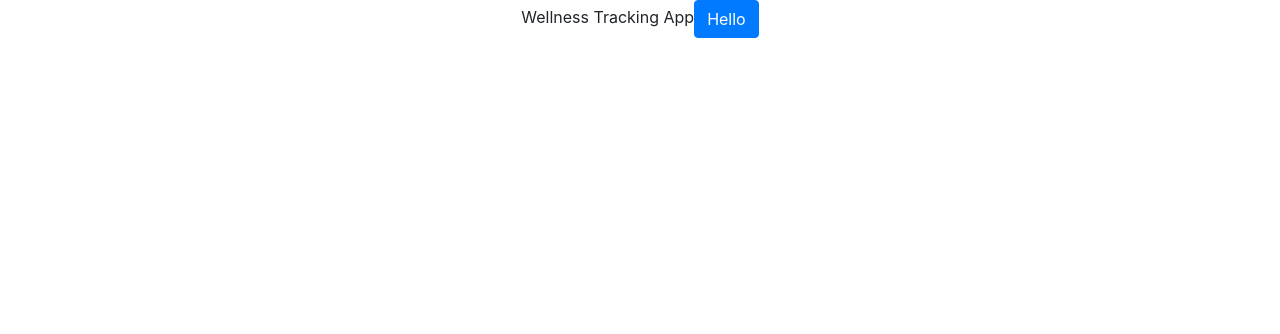
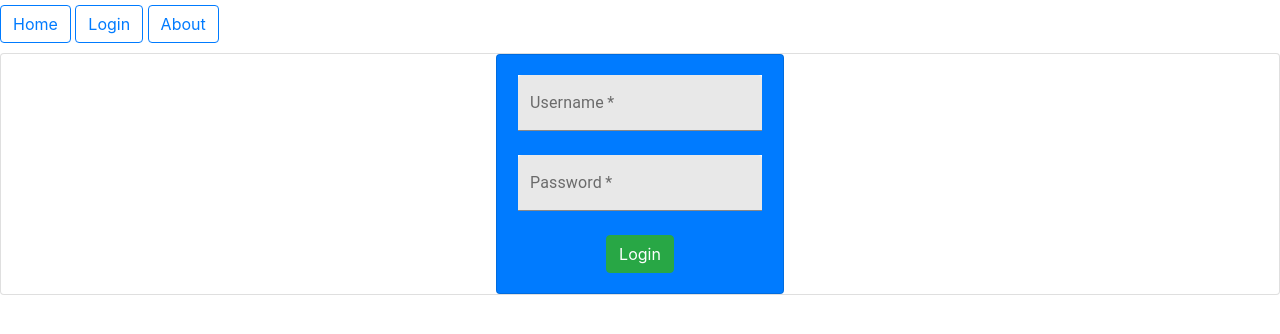
Before and after one commit to lucasforbes/Wellness-Tracking-Application, a React (Create React App) app in the folder ui/: page /login in a window 1280 px wide. Shown: the top 334 px of the page. Built offline with nearby package versions, Linux system fonts and the light colour scheme.

Commit message:
Login Template

```diff
--- a/ui/package.json
+++ b/ui/package.json
@@ -11,7 +11,10 @@
     "react": "^17.0.1",
     "react-bootstrap": "^1.4.3",
     "react-dom": "^17.0.1",
+    "react-redux": "^7.2.2",
+    "react-router-dom": "^5.2.0",
     "react-scripts": "4.0.2",
+    "redux": "^4.0.5",
     "web-vitals": "^1.1.0"
   },
   "scripts": {
--- a/ui/src/App.js
+++ b/ui/src/App.js
@@ -3,13 +3,29 @@ import './App.css';
 import 'bootstrap/dist/css/bootstrap.min.css';
 import { Button } from 'react-bootstrap';
 
+import Nav from './components/Nav';
+import { BrowserRouter as Router, Switch, Route} from 'react-router-dom';
+import Placeholder from "./components/placeholder";
+
+import Login from "./components/registeration/login";
 
 function App() {
   return (
-    <div className="App">
-     Wellness Tracking App
-        <Button> Hello </Button>
-    </div>
+      <Router>
+
+          <Nav/>
+          <Switch>
+
+              <Route path="/" exact component={Placeholder}/>
+              <Route path="/login" exact component={Login}/>
+              <Route path="/about" exact component={Placeholder}/>
+
+
+
+          </Switch>
+
+
+      </Router>
   );
 }
 
--- /dev/null
+++ b/ui/src/components/Nav.js
@@ -0,0 +1,25 @@
+import {Link} from 'react-router-dom';
+import 'bootstrap/dist/css/bootstrap.min.css';
+import { Button } from 'react-bootstrap';
+
+
+export default function navigation(){
+
+    return (
+
+        <>
+
+            <div style={{float:'right',paddingTop:'5px',width:'100%',paddingBottom:'10px'}}>
+                <Button variant="outline-primary"> <Link to={"/"} > Home </Link></Button>{' '}
+
+                <Button variant="outline-primary" > <Link to={"/login"}> Login </Link> </Button> {''}
+
+                <Button variant="outline-primary"> <Link to={"/about"}> About </Link> </Button> {''}
+
+            </div>
+
+        </>
+    )
+
+
+}
--- /dev/null
+++ b/ui/src/components/placeholder.js
@@ -0,0 +1,9 @@
+import React from "react";
+
+export default function placeholder(){
+    return(
+        <>
+            Add Page
+        </>
+    )
+}
--- /dev/null
+++ b/ui/src/components/registeration/login.js
@@ -0,0 +1,99 @@
+import React,{useState,useEffect} from 'react';
+
+import {Card,Button} from 'react-bootstrap';
+import {TextField} from '@material-ui/core/';
+
+export default function Login(props){
+
+    const [username,setUsername] = useState();
+    const [password,setPassword] = useState();
+    const [isLoggedIn,setisLoggedIn] = useState(false);
+
+    useEffect(()=>{
+        if ( localStorage.getItem('userName') )
+            {
+                setisLoggedIn(true)
+                setUsername(localStorage.getItem('userName'))
+                props.history.push('/about')
+            }
+    })
+
+
+
+    return (
+        <>
+
+            { !isLoggedIn ?
+
+                <center>
+                 <div class='card' style={{alignItems:'center'}}>
+
+
+
+                        <Card bg={'PRIMARY'.toLowerCase()} style={{ width: '18rem' }} >
+
+                            <Card.Body>
+
+                                <TextField
+                                    required
+                                    style={{background:'white'}}
+                                    color={"secondary"}
+                                    label="Username"
+                                    variant="filled"
+                                    value={username}
+                                    onChange={(e)=>setUsername(e.target.value)}
+                                />
+
+                                <br/>
+                                <br/>
+
+                                <TextField
+                                    required
+                                    style={{background:'white'}}
+                                    color={"secondary"}
+                                    label="Password"
+                                    variant="filled"
+                                    type={"password"}
+                                    value={password}
+                                    onChange={(e)=>setPassword(e.target.value)}
+
+                                />
+
+                                <br/>
+                                <br/>
+
+                                <Button type="button" variant="success" onClick={()=>{
+                                    setisLoggedIn(true)
+                                    props.history.push('/about')
+                                }}> Login </Button>
+
+                            </Card.Body>
+                        </Card>
+
+
+
+
+
+                    </div>
+                </center>
+
+               :
+
+                <Card bg={'Success'.toLowerCase()}  text={'white'} style={{display: 'block',
+                    marginLeft: 'auto',
+                    marginRight: 'auto'}}>
+
+                    <Card.Body>
+
+                        Already Logged In
+
+                    </Card.Body>
+                </Card>
+
+
+            }
+        </>
+    )
+
+
+}
--- a/ui/src/index.js
+++ b/ui/src/index.js
@@ -3,6 +3,9 @@ import ReactDOM from 'react-dom';
 import './index.css';
 import App from './App';
 import reportWebVitals from './reportWebVitals';
+import {createStore} from 'redux';
+import {Provider} from 'react-redux';
+
 
 ReactDOM.render(
   <React.StrictMode>
```
Also changed, not shown: ui/src/components/registeration/signup.js (added), 1 other file (tests, documents, lock files or other folders).
